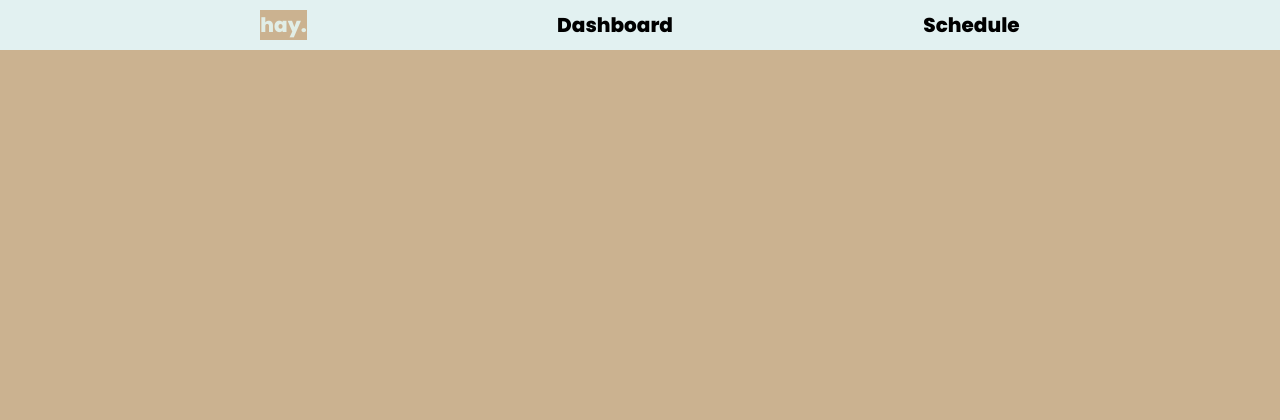
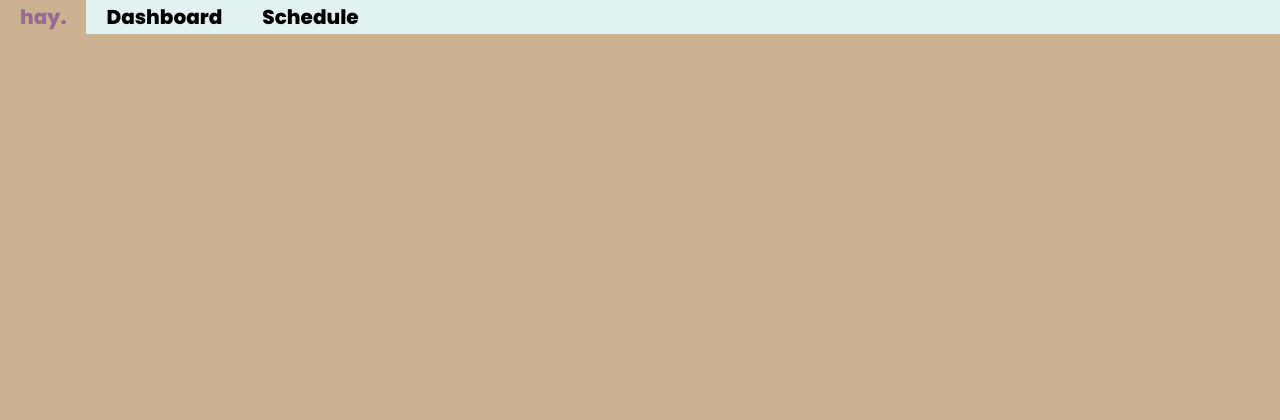
Before and after one commit to QuincyMillerDev/HackUCONN-2022, a Django app: page / in a window 1280 px wide. Shown: the top 420 px of the page. Run offline with Django 4.2, Linux system fonts and the light colour scheme.

Commit message:
added hover/active state cleanness
monkey

```diff
--- a/hay/haysite/static/css/style.css
+++ b/hay/haysite/static/css/style.css
@@ -1,32 +1,34 @@
 .brand {
     color: #986b94;
 }
+.nav {
+    margin:0
+}
 .navbar-custom ul {
+    padding:0;
+    margin:0;
+    width:100%;
     list-style-type:none;
-    margin:auto;
-    padding:10px;
-    overflow:hidden;
     font-size:20px;
-    text-align:center;
     background-color:#e2f1f1;
-    width: 100%;
     display:flex;
-    justify-content: space-evenly;
+    justify-content: left;
 }
 .navbar-custom li {
-    display:inline-block;
+    margin:0;
     text-align:center;
-    padding:10px 20px;
-    margin:0 30px;
 }
-.navbar-custom li:hover {
-    background-color:#e1eee7;
+.navbar-custom a {
+    margin:0;
+    padding:2px 20px;
+}
+.navbar-custom a:hover {
+    background-color:#CBB290;
     color:#986b94;
-    border-radius: 100px;
 }
 .navbar-custom a.active {
+    margin:0;
     background-color:#CBB290;
-    color:#e1eee7;
 }
 
 html, body {
--- /dev/null
+++ b/hay/haysite/static/js/active.js
@@ -0,0 +1,20 @@
+// Get the container element
+var btnContainer = document.getElementById("bar-div");
+
+// Get all buttons with class="btn" inside the container
+var btns = btnContainer.getElementsByClassName("nav");
+
+// Loop through the buttons and add the active class to the current/clicked button
+for (var i = 0; i < btns.length; i++) {
+  btns[i].addEventListener("click", function() {
+    var current = document.getElementsByClassName("active");
+
+    // If there's no active class
+    if (current.length > 0) {
+      current[0].className = current[0].className.replace(" active", "");
+    }
+
+    // Add the active class to the current/clicked button
+    this.className += " active";
+  });
+}
--- a/hay/haysite/templates/hay/main.html
+++ b/hay/haysite/templates/hay/main.html
@@ -12,13 +12,14 @@
         <link rel="preconnect" href="https://fonts.gstatic.com" crossorigin>
         <link href="https://fonts.googleapis.com/css2?family=Poppins:wght@800&display=swap" rel="stylesheet">
         <script src="https://cdn.jsdelivr.net/npm/chart.js"></script>
+        <script src="{% static 'js/active.js' %}" type="text/javascript"></script>
     </head>
     <body>
-        <div class="navbar-custom">
+        <div class="navbar-custom" id="bar-div">
           <ul>
-            <a class="brand active" href ="{% url 'question' %}">hay.</a>
-            <a href="{% url 'dashboard' %}">Dashboard</a>
-            <a href="{% url 'schedule' %}">Schedule</a>
+            <li><a class="brand nav" href ="{% url 'question' %}">hay.</a></li>
+            <li><a class="nav" href="{% url 'dashboard' %}">Dashboard</a></li>
+            <li><a class="nav" href="{% url 'schedule' %}">Schedule</a></li>
           </ul>
         </div>
           <div class="container">
```
